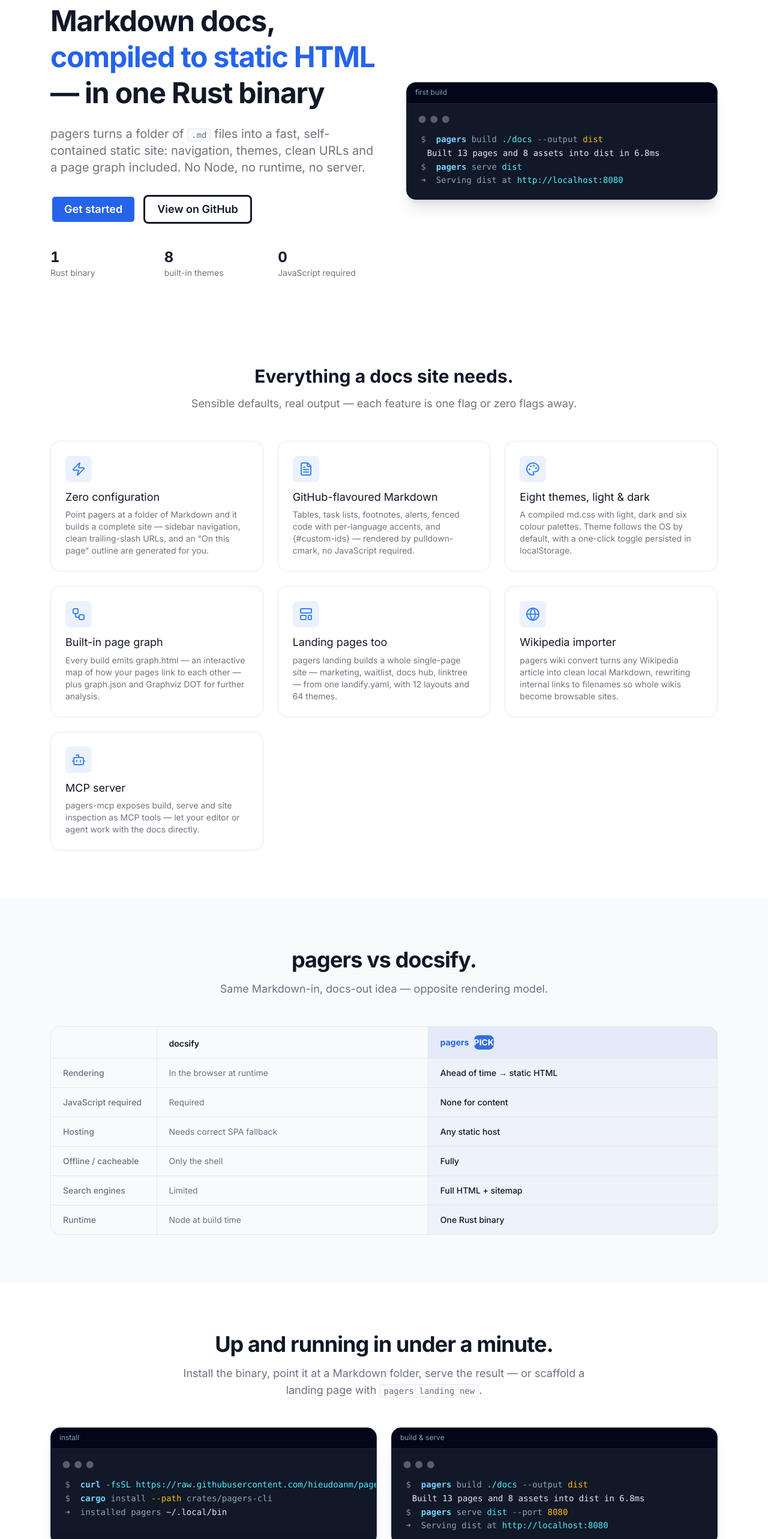
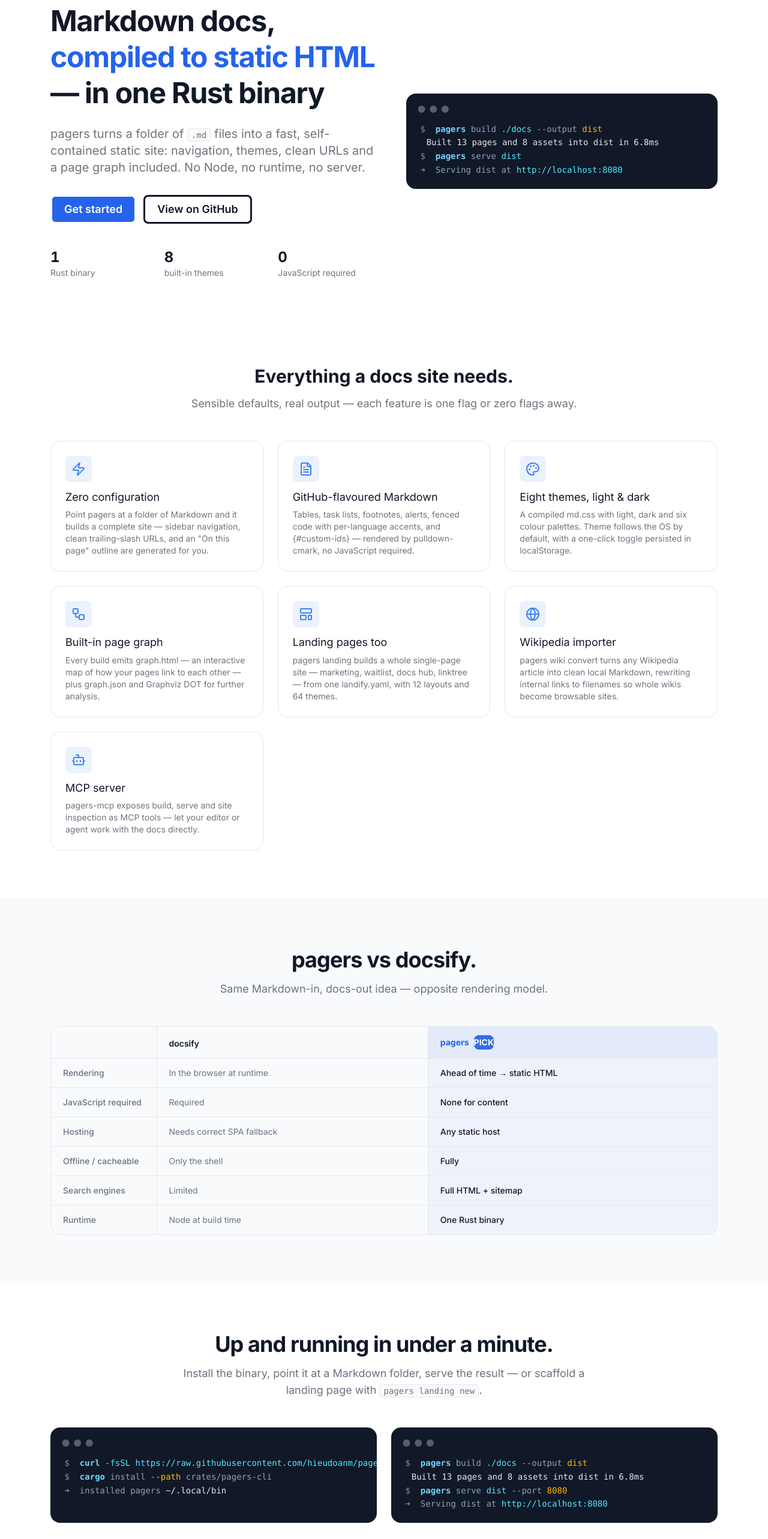
Before and after one commit to hieudoanm/pagers, a Next.js app in the folder packages/landing/: page / in a window 1280 px wide. Shown: the part 140-2706 px from the top of the page at 60% size. Built offline with nearby package versions, Linux system fonts and the light colour scheme.

Commit message:
Rename Term to Terminal and drop caption prop

```diff
--- a/packages/landing/src/app/page.tsx
+++ b/packages/landing/src/app/page.tsx
@@ -81,19 +81,12 @@ const TK: Record<TokKind, string> = {
   err: 'text-red-400',
 };
 
-const TERM_FIGURE =
-  'm-0 overflow-hidden rounded-2xl border border-gray-800 bg-gray-900 shadow-xl';
-const TERM_CAPTION =
-  'border-b border-gray-800 bg-slate-950 px-3.5 pt-2 pb-2.5 text-xs text-slate-400';
-interface TermProps {
-  caption: string;
+interface TerminalProps {
   lines: Tok[][];
 }
 
-const Term: FC<TermProps> = ({ caption, lines }) => (
-  <figure className={TERM_FIGURE}>
-    <figcaption className={TERM_CAPTION}>{caption}</figcaption>
-    <div className="mockup-code rounded-none">
+const Terminal: FC<TerminalProps> = ({ lines }) => (
+  <div className="mockup-code">
     {lines.map((line, i) => {
       const prompt = line[0]?.c === 'prompt' ? line[0].t.trim() : null;
       const tokens = prompt ? line.slice(1) : line;
@@ -110,7 +103,6 @@ const Term: FC<TermProps> = ({ caption, lines }) => (
       );
     })}
   </div>
-  </figure>
 );
 
 const FEATURES: Feature[] = [
@@ -181,8 +173,7 @@ const LandingPage = (): JSX.Element => (
           { value: '8', label: 'built-in themes' },
           { value: '0', label: 'JavaScript required' },
         ]}>
-        <Term
-          caption="first build"
+        <Terminal
           lines={[
             [
               { t: '$ ', c: 'prompt' },
@@ -284,8 +275,7 @@ const LandingPage = (): JSX.Element => (
             </p>
           </div>
           <div className="grid grid-cols-1 gap-6 md:grid-cols-2">
-            <Term
-              caption="install"
+            <Terminal
               lines={[
                 [
                   { t: '$ ', c: 'prompt' },
@@ -310,8 +300,7 @@ const LandingPage = (): JSX.Element => (
                 ],
               ]}
             />
-            <Term
-              caption="build & serve"
+            <Terminal
               lines={[
                 [
                   { t: '$ ', c: 'prompt' },
--- a/packages/landing/src/components/molecules/Terminal.tsx
+++ /dev/null
@@ -1,33 +0,0 @@
-import type { FC } from 'react';
-
-interface TerminalProps {
-  caption: string;
-  lines: string[];
-  className?: string;
-}
-
-const Terminal: FC<TerminalProps> = ({ caption, lines, className = '' }) => (
-  <figure
-    className={`border-base-300 bg-neutral text-neutral-content m-0 overflow-hidden rounded-2xl border shadow-xl ${className}`}>
-    <figcaption className="border-base-300 text-base-content/50 border-b px-4 py-2.5 text-xs font-semibold tracking-wide uppercase">
-      {caption}
-    </figcaption>
-    <div className="mockup-code rounded-none">
-      {lines.map((line, i) =>
-        line.startsWith('$ ') ? (
-          <pre key={i} data-prefix="$">
-            <code>{line.slice(2)}</code>
-          </pre>
-        ) : (
-          <pre key={i}>
-            <code>{line}</code>
-          </pre>
-        )
-      )}
-    </div>
-  </figure>
-);
-
-Terminal.displayName = 'Terminal';
-
-export default Terminal;
```
Lines whose indentation alone changed are shown as unchanged.
